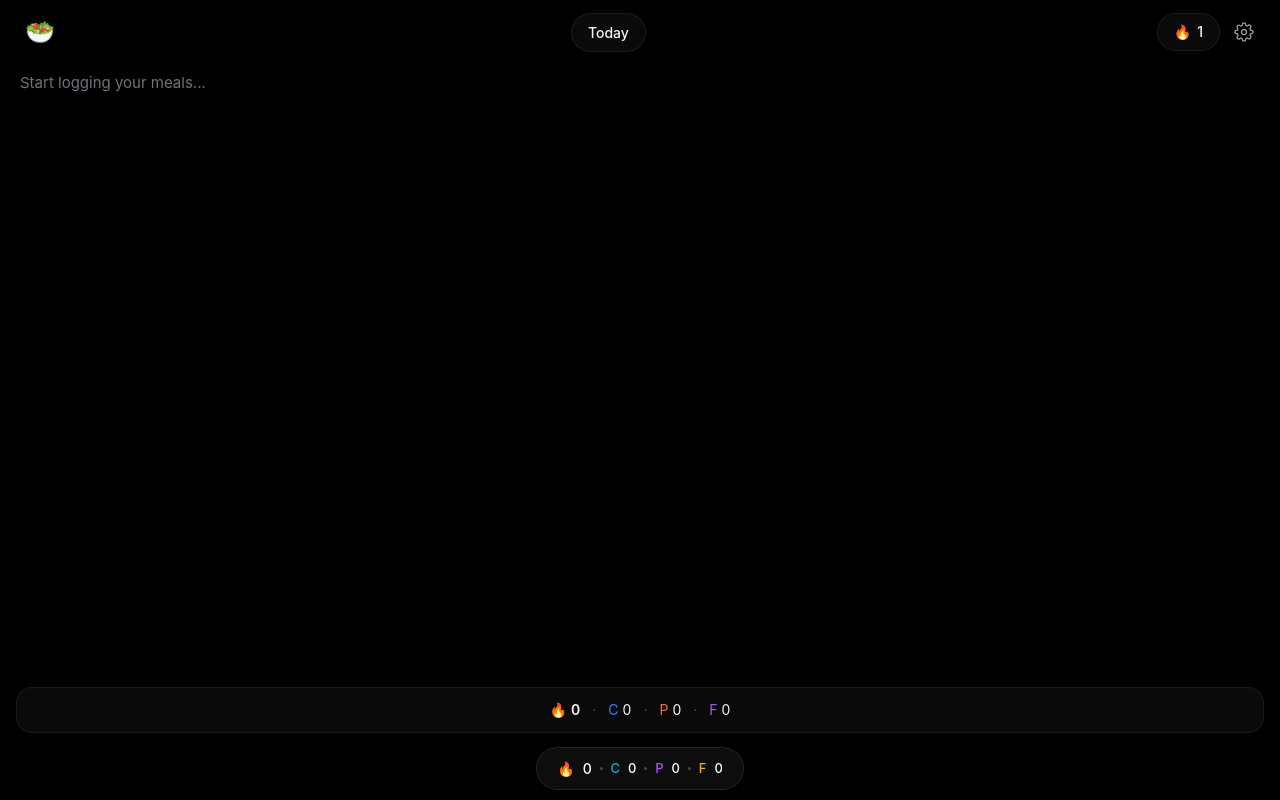
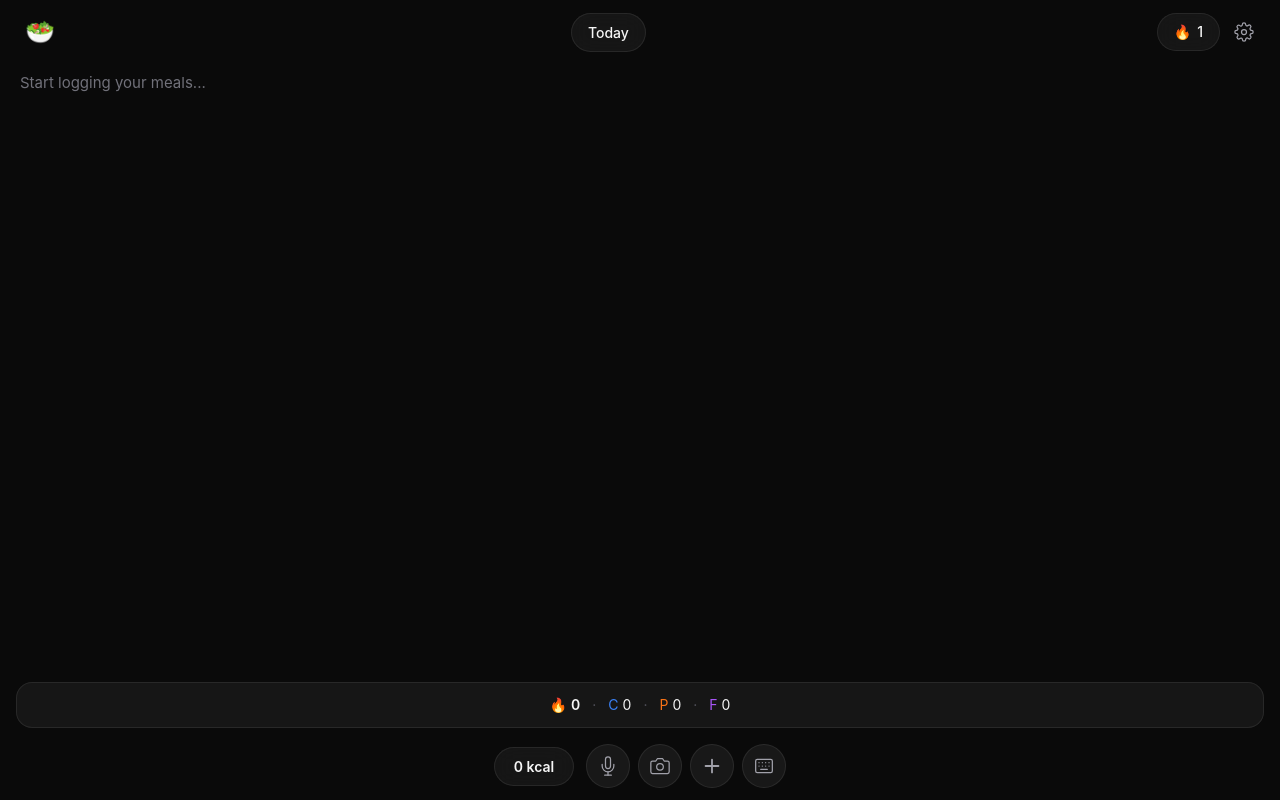
Before and after one commit to pedrohenrimoreira/NutriPal, a React (Vite) app in the folder frontend/: page / in a window 1280 px wide. Built offline with nearby package versions, Linux system fonts and the light colour scheme.

Commit message:
revert: undo keyboard accessory bar changes

```diff
--- a/frontend/src/components/journal/ActionBar.tsx
+++ b/frontend/src/components/journal/ActionBar.tsx
@@ -1,118 +1,72 @@
 /**
- * components/journal/ActionBar.tsx
+ * components/journal/ActionBar.tsx - Bottom toolbar actions.
  *
- * Two modes:
- * - isEditing = false → totals pill (🔥 cal • C • P • F) in normal flow
- * - isEditing = true  → iOS-style inputAccessoryView, position:fixed bottom:0
- *                       Works on iOS Safari 15+ (fixed = visual viewport) and
- *                       Android Chrome (layout resizes → bottom:0 = top of keyboard)
+ * Camera button behavior:
+ * - Opens the native file picker with `accept="image/*"`.
+ * - On iOS Safari this maps to the same native flow used by "Choose from Library".
  */
 
 import { useRef, type ChangeEvent } from 'react';
-import type { NutritionTotals } from '../../types/food';
 
 type ImageSource = 'camera' | 'library';
 
 interface ActionBarProps {
-  totals: NutritionTotals;
-  isEditing: boolean;
+  calories: number;
   isListening: boolean;
+  onStartEditing: () => void;
   onAddSavedMeal: () => void;
   onImageSelected: (file: File, source: ImageSource) => void;
   onToggleMic: () => void;
-  onDismissKeyboard: () => void;
 }
 
 export function ActionBar({
-  totals,
-  isEditing,
+  calories,
   isListening,
+  onStartEditing,
   onAddSavedMeal,
   onImageSelected,
   onToggleMic,
-  onDismissKeyboard,
 }: ActionBarProps) {
-  const fileInputRef = useRef<HTMLInputElement>(null);
+  const libraryInputRef = useRef<HTMLInputElement>(null);
+
+  const handleLibraryClick = () => {
+    libraryInputRef.current?.click();
+  };
 
   const handleFileSelected = (e: ChangeEvent<HTMLInputElement>) => {
     const file = e.target.files?.[0];
     if (!file) return;
+
     onImageSelected(file, 'library');
     e.target.value = '';
   };
 
-  const cal = Math.round(totals.calories);
-  const carbs = Math.round(totals.carbs_g);
-  const prot = Math.round(totals.protein_g);
-  const fat = Math.round(totals.fat_g);
-
-  /* ── Keyboard closed: macro summary pill in normal flow ── */
-  if (!isEditing) {
   return (
-      <div className="totals-bar">
-        <div className="totals-pill">
-          <span style={{ color: '#f97316' }}>🔥</span>
-          <span>{cal}</span>
-          <span className="totals-pill-dot" />
-          <span style={{ color: '#06b6d4', fontSize: 13 }}>C</span>
-          <span style={{ fontSize: 13 }}>{carbs}</span>
-          <span className="totals-pill-dot" />
-          <span style={{ color: '#a855f7', fontSize: 13 }}>P</span>
-          <span style={{ fontSize: 13 }}>{prot}</span>
-          <span className="totals-pill-dot" />
-          <span style={{ color: '#eab308', fontSize: 13 }}>F</span>
-          <span style={{ fontSize: 13 }}>{fat}</span>
-        </div>
-      </div>
-    );
-  }
-
-  /* ── Keyboard open: accessory bar fixed at bottom:0 ── */
-  return (
-    <>
+    <div className="action-bar flex-shrink-0">
       <input
-        ref={fileInputRef}
+        ref={libraryInputRef}
         type="file"
         accept="image/*"
         className="hidden"
         onChange={handleFileSelected}
       />
-      <div
-        className="action-bar"
-        style={{
-          position: 'fixed',
-          bottom: 0,
-          left: 0,
-          right: 0,
-          zIndex: 50,
-          background: 'var(--bg-primary)',
-          borderTop: '0.5px solid rgba(255,255,255,0.10)',
-          paddingBottom: 'calc(4px + env(safe-area-inset-bottom, 0px))',
-          justifyContent: 'space-between',
-          paddingLeft: 16,
-          paddingRight: 12,
-        }}
-      >
-        {/* Calories pill — left */}
+
       <button
-          className="pill px-4 py-2.5"
+        className="pill px-4 py-2.5 mr-1"
         style={{ minWidth: '80px', justifyContent: 'center' }}
       >
-          <span>🔥</span>
-          <span className="font-semibold">{cal}</span>
+        <span className="font-semibold">{calories} kcal</span>
       </button>
 
-        {/* Action buttons — right */}
-        <div className="flex items-center gap-2">
-          {/* Mic */}
       <button
         className="action-btn"
         onClick={onToggleMic}
-            aria-label={isListening ? 'Parar gravação' : 'Gravar voz'}
+        aria-label={isListening ? 'Parar gravacao' : 'Gravar voz'}
+        id="action-mic"
         style={{
-              background: isListening ? 'rgba(239,68,68,0.2)' : 'rgba(59,130,246,0.15)',
-              borderColor: isListening ? 'rgba(239,68,68,0.4)' : 'rgba(59,130,246,0.3)',
-              color: isListening ? '#ef4444' : '#3b82f6',
+          background: isListening ? 'rgba(239, 68, 68, 0.2)' : undefined,
+          borderColor: isListening ? 'rgba(239, 68, 68, 0.4)' : undefined,
+          color: isListening ? 'var(--accent-red)' : undefined,
           animation: isListening ? 'pulse-mic 1.5s ease-in-out infinite' : undefined,
         }}
       >
@@ -124,16 +78,11 @@ export function ActionBar({
         </svg>
       </button>
 
-          {/* Camera */}
       <button
         className="action-btn"
-            onClick={() => fileInputRef.current?.click()}
-            aria-label="Escolher imagem"
-            style={{
-              background: 'rgba(236,72,153,0.15)',
-              borderColor: 'rgba(236,72,153,0.3)',
-              color: '#ec4899',
-            }}
+        onClick={handleLibraryClick}
+        aria-label="Escolher imagem da biblioteca"
+        id="action-camera"
       >
         <svg width="20" height="20" viewBox="0 0 24 24" fill="none" stroke="currentColor" strokeWidth="1.5" strokeLinecap="round" strokeLinejoin="round">
           <path d="M23 19a2 2 0 0 1-2 2H3a2 2 0 0 1-2-2V8a2 2 0 0 1 2-2h4l2-3h6l2 3h4a2 2 0 0 1 2 2z" />
@@ -141,11 +90,11 @@ export function ActionBar({
         </svg>
       </button>
 
-          {/* Add saved meal */}
       <button
         className="action-btn"
         onClick={onAddSavedMeal}
-            aria-label="Adicionar refeição salva"
+        aria-label="Salvar refeicao"
+        id="action-add"
       >
         <svg width="22" height="22" viewBox="0 0 24 24" fill="none" stroke="currentColor" strokeWidth="2" strokeLinecap="round" strokeLinejoin="round">
           <line x1="12" y1="5" x2="12" y2="19" />
@@ -153,11 +102,11 @@ export function ActionBar({
         </svg>
       </button>
 
-          {/* Dismiss keyboard */}
       <button
         className="action-btn"
-            onClick={onDismissKeyboard}
-            aria-label="Fechar teclado"
+        onClick={onStartEditing}
+        aria-label="Digitar"
+        id="action-keyboard"
       >
         <svg width="20" height="20" viewBox="0 0 24 24" fill="none" stroke="currentColor" strokeWidth="1.5" strokeLinecap="round" strokeLinejoin="round">
           <rect x="2" y="4" width="20" height="16" rx="2" ry="2" />
@@ -173,7 +122,5 @@ export function ActionBar({
         </svg>
       </button>
     </div>
-      </div>
-    </>
   );
 }
--- a/frontend/src/index.css
+++ b/frontend/src/index.css
@@ -8,19 +8,17 @@
  */
 
 :root {
-  --bg-primary: #000000;
-  --bg-secondary: #1c1c1e;
-  --glass-bg: rgba(255, 255, 255, 0.04);
-  --glass-bg-hover: rgba(255, 255, 255, 0.07);
-  --glass-border: rgba(255, 255, 255, 0.07);
-  --glass-border-light: rgba(255, 255, 255, 0.11);
+  --bg-primary: #0a0a0a;
+  --bg-secondary: #111111;
+  --glass-bg: rgba(255, 255, 255, 0.05);
+  --glass-bg-hover: rgba(255, 255, 255, 0.08);
+  --glass-border: rgba(255, 255, 255, 0.08);
+  --glass-border-light: rgba(255, 255, 255, 0.12);
   --glass-blur: 20px;
 
-  /* iOS 26 dark mode system grays */
-  --text-primary: #ffffff;
-  --text-secondary: #8e8e93;
-  --text-muted: #48484a;
-  --text-tertiary: #3a3a3c;
+  --text-primary: #f5f5f5;
+  --text-secondary: #a1a1aa;
+  --text-muted: #52525b;
 
   --accent-orange: #f97316;
   --accent-green: #22c55e;
@@ -301,95 +299,35 @@ body {
 }
 
 /* ==========================================
-   TOTALS BAR (keyboard closed, bottom)
+   ACTION BAR (bottom toolbar)
    ========================================== */
 
-.totals-bar {
-  display: flex;
-  justify-content: center;
-  align-items: center;
-  padding: 10px 20px;
-  padding-bottom: calc(10px + var(--safe-bottom));
-}
-
-.totals-pill {
-  display: inline-flex;
-  align-items: center;
-  gap: 8px;
-  padding: 10px 20px;
-  border-radius: 100px;
-  background: rgba(255, 255, 255, 0.05);
-  border: 0.5px solid rgba(255, 255, 255, 0.09);
-  font-size: 14px;
-  font-weight: 500;
-  color: var(--text-primary);
-  letter-spacing: -0.1px;
-}
-
-.totals-pill-dot {
-  width: 3px;
-  height: 3px;
-  border-radius: 50%;
-  background: var(--text-muted);
-  flex-shrink: 0;
-}
-
-/* ==========================================
-   iOS 26 KEYBOARD ACCESSORY BAR
-   ========================================== */
-
-.keyboard-accessory {
-  position: fixed;
-  left: 0;
-  right: 0;
-  z-index: 50;
-  display: flex;
-  align-items: center;
-  justify-content: space-between;
-  height: 44px;
-  padding: 0 8px 0 12px;
-  background: rgba(22, 22, 23, 0.97);
-  backdrop-filter: blur(24px) saturate(180%);
-  -webkit-backdrop-filter: blur(24px) saturate(180%);
-  border-top: 0.5px solid rgba(255, 255, 255, 0.14);
-}
-
-.accessory-cal-pill {
-  display: inline-flex;
-  align-items: center;
-  gap: 5px;
-  padding: 6px 12px;
-  border-radius: 100px;
-  background: rgba(255, 255, 255, 0.07);
-  font-size: 13px;
-  font-weight: 600;
-  color: var(--text-primary);
-  letter-spacing: -0.1px;
-}
-
-.accessory-actions {
-  display: flex;
-  align-items: center;
-  gap: 0;
-}
-
-.accessory-btn {
-  width: 44px;
-  height: 44px;
+.action-bar {
   display: flex;
   align-items: center;
   justify-content: center;
-  color: #8e8e93;
-  transition: opacity 0.12s ease;
-  -webkit-tap-highlight-color: transparent;
+  gap: 8px;
+  padding: 12px 16px;
+  padding-bottom: calc(12px + var(--safe-bottom));
 }
 
-.accessory-btn:active {
-  opacity: 0.4;
+.action-btn {
+  width: 44px;
+  height: 44px;
+  border-radius: 50%;
+  display: flex;
+  align-items: center;
+  justify-content: center;
+  background: rgba(255, 255, 255, 0.06);
+  border: 1px solid rgba(255, 255, 255, 0.08);
+  color: var(--text-secondary);
+  transition: all 0.2s ease;
+  font-size: 20px;
 }
 
-.accessory-btn.active {
-  color: #ef4444;
+.action-btn:active {
+  background: rgba(255, 255, 255, 0.12);
+  transform: scale(0.92);
 }
 
 /* ==========================================
--- a/frontend/src/screens/JournalScreen.tsx
+++ b/frontend/src/screens/JournalScreen.tsx
@@ -135,11 +135,6 @@ export function JournalScreen({ onOpenSettings }: JournalScreenProps) {
     clearTranscript();
   };
 
-  const handleDismissKeyboard = () => {
-    textareaRef.current?.blur();
-    setIsEditing(false);
-  };
-
   const handleImageSelected = async (file: File, source: 'camera' | 'library') => {
     const imageUrl = URL.createObjectURL(file);
 
@@ -253,10 +248,7 @@ export function JournalScreen({ onOpenSettings }: JournalScreenProps) {
       <div
         ref={scrollRef}
         className="flex-1 overflow-y-auto px-5 pt-4"
-        style={{
-          WebkitOverflowScrolling: 'touch',
-          paddingBottom: isEditing ? '68px' : '8px',
-        }}
+        style={{ WebkitOverflowScrolling: 'touch' }}
         {...swipeHandlers}
       >
         <div style={contentStyle}>
@@ -327,9 +319,16 @@ export function JournalScreen({ onOpenSettings }: JournalScreenProps) {
         </div>
       </div>
 
-      {/* Goals panel — hidden when editing (keyboard open) */}
-      {!isEditing && (
-        <div className="flex-shrink-0">
+      <div
+        className="flex-shrink-0"
+        style={{
+          opacity: keyboardOffset > 0 ? 0 : 1,
+          transform: keyboardOffset > 0 ? 'translateY(8px) scale(0.98)' : 'translateY(0) scale(1)',
+          filter: keyboardOffset > 0 ? 'blur(8px)' : 'blur(0px)',
+          transition: 'opacity 0.25s ease, transform 0.25s ease, filter 0.25s ease',
+          pointerEvents: keyboardOffset > 0 ? 'none' : 'auto',
+        }}
+      >
         <GoalsPanel
           isExpanded={goalsExpanded}
           onToggle={() => setGoalsExpanded(!goalsExpanded)}
@@ -337,18 +336,27 @@ export function JournalScreen({ onOpenSettings }: JournalScreenProps) {
           goals={goals}
         />
       </div>
-      )}
 
-      {/* Bottom bar: totals pill (keyboard closed) or accessory bar (keyboard open) */}
-      <div className="flex-shrink-0">
+      <div
+        className="flex-shrink-0"
+        style={{
+          position: keyboardOffset > 0 ? 'fixed' : 'relative',
+          bottom: keyboardOffset > 0 ? `${keyboardOffset}px` : undefined,
+          left: 0,
+          right: 0,
+          zIndex: 30,
+          transition: 'bottom 0.15s ease-out',
+          background: keyboardOffset > 0 ? 'var(--bg-primary)' : 'transparent',
+          borderTop: keyboardOffset > 0 ? '1px solid var(--glass-border)' : 'none',
+        }}
+      >
         <ActionBar
-          totals={totals}
-          isEditing={isEditing}
+          calories={Math.round(totals.calories)}
           isListening={isListening}
+          onStartEditing={handleStartEditing}
           onAddSavedMeal={handleAddSavedMeal}
           onImageSelected={handleImageSelected}
           onToggleMic={handleToggleMic}
-          onDismissKeyboard={handleDismissKeyboard}
         />
       </div>
     </div>
```
Lines whose indentation alone changed are shown as unchanged.
